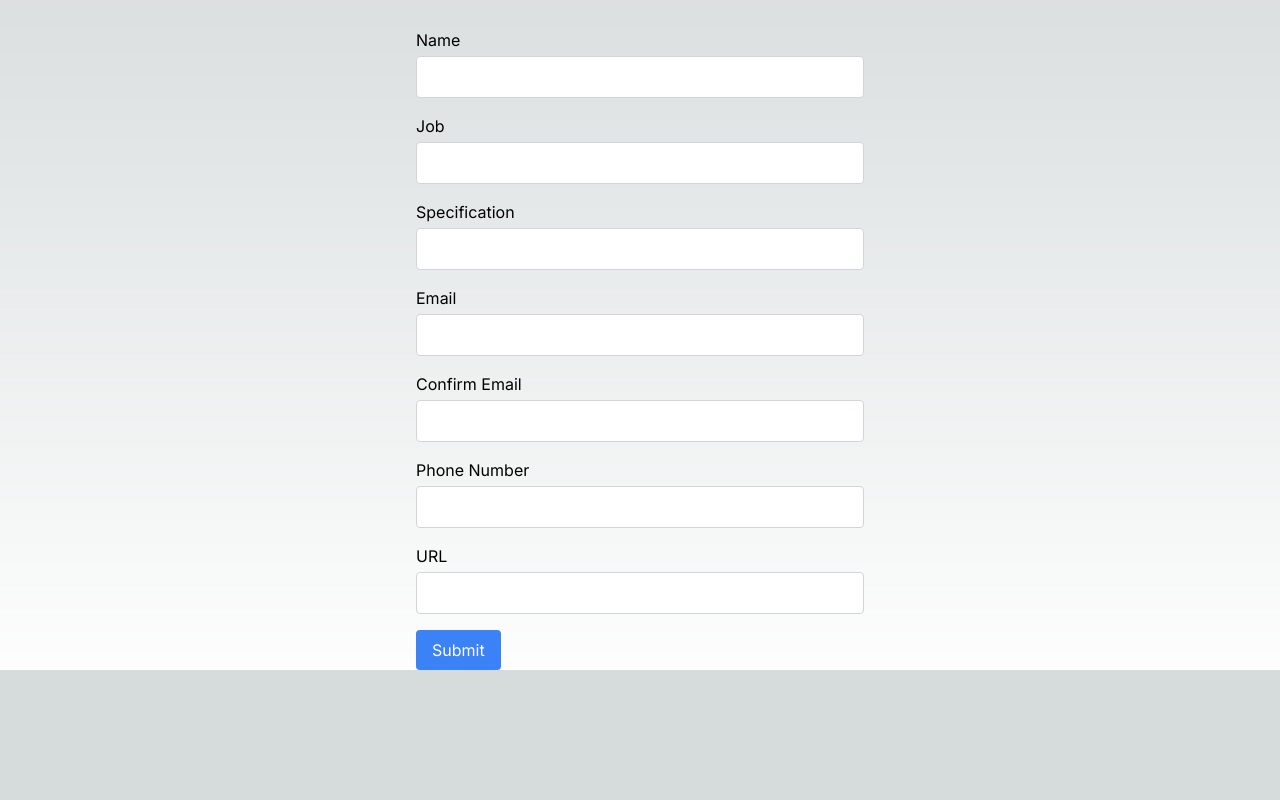
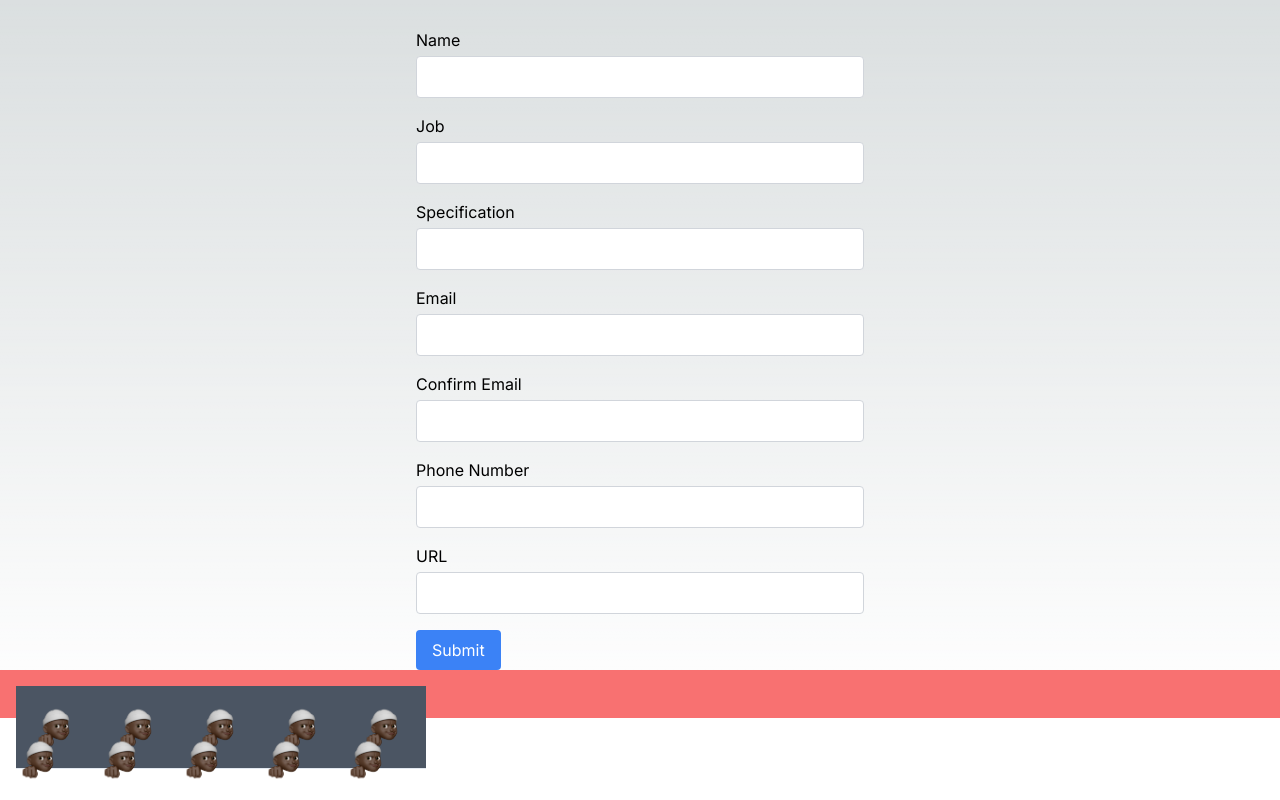
Before and after one commit to mungaben/generalzod, a Next.js app: page / in a window 1280 px wide. Shown: the part 892-1692 px from the top of the page. Before the commit the page ends 1562 px from the top, so only its background shows below. Built offline with nearby package versions, Linux system fonts and the light colour scheme.

Commit message:
table.tsx

```diff
--- a/app/page.tsx
+++ b/app/page.tsx
@@ -1,5 +1,13 @@
 import REgisterUser from "@/components/REgisterUser";
 import Tbaleava from "@/components/Tbaleava";
+import { Table,
+  TableHeader,
+  TableBody,
+  TableFooter,
+  TableHead,
+  TableRow,
+  TableCell,
+  TableCaption, } from "@/components/ui/table";
 import Image from "next/image";
 
 export default function Home() {
@@ -13,6 +21,48 @@ export default function Home() {
         <div>
           <REgisterUser />
         </div>
+        <div className="flex bg-white ">
+          <Table className="flex flex-col ">
+            <TableHead className="p-4 bg-red-400 ">
+              <TableRow className="p-5 bg-gray-600">
+                <TableCell>
+                  <Image src="/images.png" width={50} height={50} alt={""} />
+                </TableCell>
+                <TableCell>
+                  <Image src="/images.png" width={50} height={50} alt={""} />
+                </TableCell>
+                <TableCell>
+                  <Image src="/images.png" width={50} height={50} alt={""} />
+                </TableCell>
+                <TableCell>
+                  <Image src="/images.png" width={50} height={50} alt={""} />
+                </TableCell>
+                <TableCell>
+                  <Image src="/images.png" width={50} height={50} alt={""} />
+                </TableCell>
+              </TableRow>
+            </TableHead>
+            <TableBody>
+              <TableRow>
+                <TableCell>
+                  <Image src="/images.png" width={50} height={50} alt={""} />
+                </TableCell>
+                <TableCell>
+                  <Image src="/images.png" width={50} height={50} alt={""} />
+                </TableCell>
+                <TableCell>
+                  <Image src="/images.png" width={50} height={50} alt={""} />
+                </TableCell>
+                <TableCell>
+                  <Image src="/images.png" width={50} height={50} alt={""} />
+                </TableCell>
+                <TableCell>
+                  <Image src="/images.png" width={50} height={50} alt={""} />
+                </TableCell>
+              </TableRow>
+            </TableBody>
+          </Table>
+        </div>
       </div>
     </main>
   );
```
Also changed, not shown: public/images.png (added).
